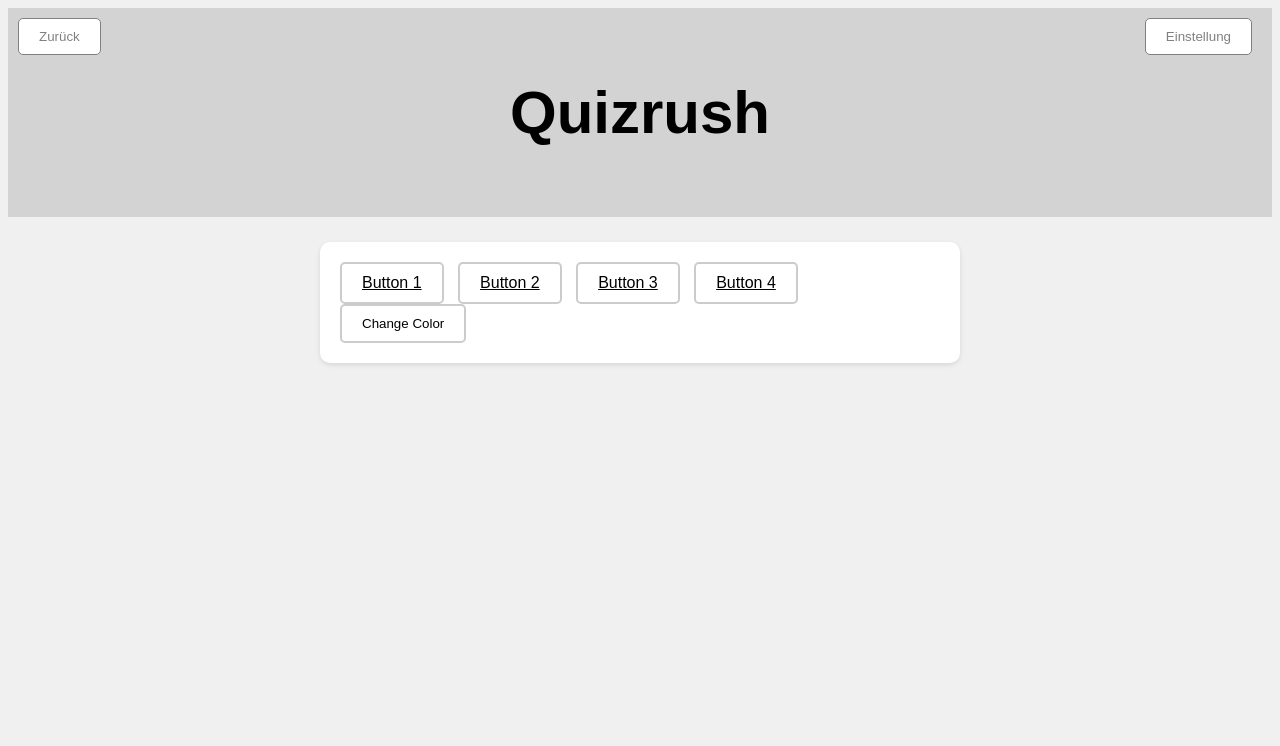
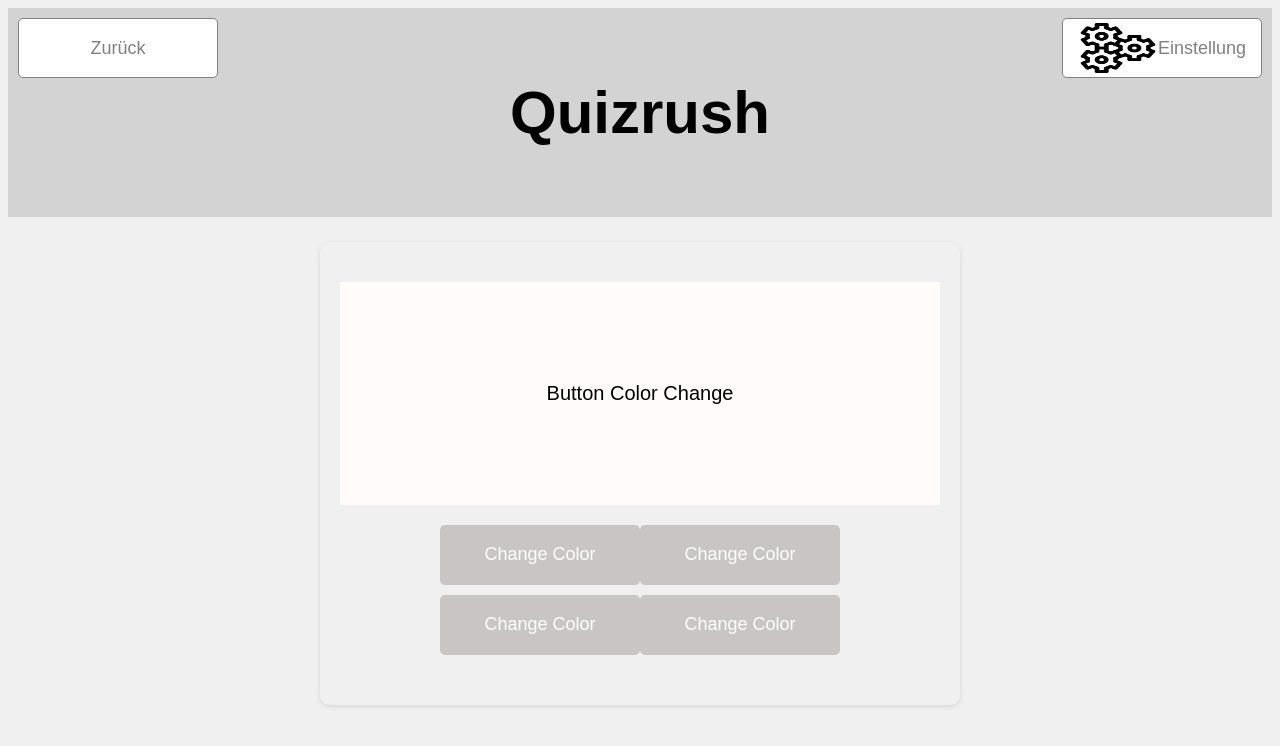
Before and after one commit to OliverH144/QuizrushProject, a Flask app: page /quiz1/ in a window 1280 px wide. Shown: the top 746 px of the page. Run offline with Flask 3, Linux system fonts and the light colour scheme.

Commit message:
neue sachen

```diff
--- /dev/null
+++ b/static/css/style.css
@@ -0,0 +1,101 @@
+
+        body {
+            font-family: Arial, sans-serif;
+            background-color: #f0f0f0;
+        }
+
+        .container {
+            max-width: 600px;
+            margin: 0 auto;
+            padding: 20px;
+            background-color: #f0f0f0;
+            border-radius: 10px;
+            box-shadow: 0 2px 5px rgba(0, 0, 0, 0.1);
+        }
+
+        .button {
+            width: 200px;
+            height: 60px;
+            display: flex;
+            justify-content: center;
+            align-items: center;
+            background-color: #c9c5c5;
+            color: #fff;
+            border: none;
+            border-radius: 5px;
+            cursor: pointer;
+            font-size: 18px;
+            text-decoration: none;
+            transition: background-color 0.3s ease;
+        }
+
+        .button:hover {
+            background-color: #0056b3;
+        }
+
+		.nav {
+            overflow: hidden;
+            background-color: lightgray;
+            padding: 10px;
+        }
+
+        h1 {
+            text-align: center;
+            background-color: lightgray;
+            padding: 10px;
+            font-size: 60px;
+        }
+
+		p {
+            text-align: center;
+            background-color: rgb(255, 251, 251);
+            padding: 100px;
+            font-size: 20px;
+        }
+
+		.nav .button {
+            float: right;
+            background-color: white;
+            color: gray;
+            border: 1px solid gray;
+        }
+
+        .button-container {
+            display: flex;
+            flex-wrap: wrap;
+            justify-content: center;
+            gap: 10px;
+            margin-top: 20px;
+        }
+
+        .button-antworten{
+            display: flex;
+            justify-content: center;
+            margin-bottom: 10px;
+        }
+
+        .settings {
+            position: fixed;
+            top: 50%;
+            left: 50%;
+            transform: translate(-50%, -50%);
+            padding: 20px;
+            background-color: #fff;
+            border: 1px solid #ccc;
+            box-shadow: 0 2px 5px rgba(0, 0, 0, 0.3);
+            z-index: 9999;
+          }
+          .settings button {
+            display: block;
+            margin: 10px auto;
+            padding: 10px 20px;
+            background-color: #ccc;
+            color: #fff;
+            border: none;
+            border-radius: 5px;
+            cursor: pointer;
+          }
+          body.dark-mode {
+            background-color: #222;
+            color: #fff;
+          }
--- a/templates/base.html
+++ b/templates/base.html
@@ -1,71 +1,7 @@
 <!doctype html>
 <head>
     <title>{% block TITLE %}{% endblock %} - Quizrush</title>
-    <style>
-        body {
-            font-family: Arial, sans-serif;
-            background-color: #f0f0f0;
-        }
-
-        .container {
-            max-width: 600px;
-            margin: 0 auto;
-            padding: 20px;
-            background-color: #fff;
-            border-radius: 10px;
-            box-shadow: 0 2px 5px rgba(0, 0, 0, 0.1);
-        }
-
-        .button {
-            display: inline-block;
-            padding: 10px 20px;
-            margin-right: 10px;
-            background-color: #fff;
-            color: #000;
-            border: 2px solid #ccc;
-            border-radius: 5px;
-            cursor: pointer;
-        }
-
-        .button:hover {
-            background-color: #ccc;
-            color: #fff;
-        }
-
-		.nav {
-            overflow: hidden;
-            background-color: lightgray;
-            padding: 10px;
-        }
-
-        h1 {
-            text-align: center;
-            background-color: lightgray;
-            padding: 10px;
-            font-size: 60px;
-        }
-
-		p {
-            text-align: center;
-            background-color: rgb(255, 251, 251);
-            padding: 100px;
-            font-size: 20px;
-        }
-
-		.nav .button {
-            float: right;
-            background-color: white;
-            color: gray;
-            border: 1px solid gray;
-        }
-
-		.button-container {
-  			display: flex;
-  			justify-content: center;
-  			align-items: center;
-  			flex-wrap: wrap;
-}
-    </style>
+    <link rel="stylesheet" href="{{ url_for('static', filename='css/style.css') }}">
 </head>
 <body>
     <nav class="nav">
@@ -73,10 +9,31 @@
 			<a href="{{ url_for('index') }}"><button class="button">Zurück</button></a>
 		</div>
         <div style="float: right;">
-			<a href="{{ url_for('index') }}"><button class="button">Einstellung</button></a>
+
+                <button class="button" onclick="toggleSettings()">
+                  <img src="{{ url_for('static', filename='einstellung.jpg') }}" style="width: 80px; height: 50px;"> Einstellung
+                </button>
         </div>
         <h1>Quizrush</h1>
     </nav>
+
+    <!-- <button onclick="toggleSettings()">Einstellungen</button> -->
+
+    <div id="settingsPanel" class="settings" style="display: none;">
+        <button onclick="toggleDarkMode()">Dark Mode</button>
+    </div>
+
+    <script>
+        function toggleSettings() {
+          var settingsPanel = document.getElementById('settingsPanel');
+          settingsPanel.style.display = (settingsPanel.style.display === 'none') ? 'block' : 'none';
+        }
+
+        function toggleDarkMode() {
+          var body = document.body;
+          body.classList.toggle('dark-mode');
+        }
+      </script>
 
     <section class="content">
         <header>{% block HEADER %}{% endblock %}</header>
--- a/templates/quiz1.html
+++ b/templates/quiz1.html
@@ -4,21 +4,40 @@
 {% extends 'base.html' %}
 {% block HEADER %}
 <h6></h6>
+<script>
+  function changeColor() {
+      var button = document.getElementById('richtigButton');
+      var currentColor = button.style.backgroundColor;
+
+      if (currentColor === 'white') {
+          button.style.backgroundColor = 'red';
+          button.style.color = 'white';
+          button.innerHTML = 'Weiß';
+          document.getElementById('heading').innerHTML = 'Weiß';
+      } else {
+          button.style.backgroundColor = 'white';
+          button.style.color = 'black';
+          button.innerHTML = 'Rot';
+          document.getElementById('heading').innerHTML = 'Rot';
+      }
+  }
+</script>
 {% endblock %}
 {% block CONTENT %}
 
 <body>
-    <div class="container">
-      <div>
-        <a class="button" href="quiz1.html">Button 1</a>
-        <a class="button" href="quiz2.html">Button 2</a>
-        <a class="button" href="seite3.html">Button 3</a>
-        <a class="button" href="seite4.html">Button 4</a>
-        <form action="/change_color" method="post">
-          <button class="button" type="submit">Change Color</button>
-      </form>
+  <div class="container">
+    <p id="heading">Button Color Change</p>
+    <div style="display: flex; flex-wrap: wrap; justify-content: center; gap: 10px; margin-bottom: 20px; margin: 20px;">
+      <div style="width: 100%; display: flex; justify-content: center;">
+        <button id="myButton" class="button" onclick="changeColor()">Change Color</button>
+        <button id="myButton" class="button" onclick="changeColor()">Change Color</button>
+      </div>
+      <div style="width: 100%; display: flex; justify-content: center;">
+        <button id="myButton" class="button button-antworten" onclick="changeColor()">Change Color</button>
+        <button id="myButton" class="button button-antworten" onclick="changeColor()">Change Color</button>
       </div>
     </div>
-  </body>
+</body>
 {% endblock %}
 </html>
```
Also changed, not shown: templates/css/style.css (deleted, +0 -54 lines), templates/einstellung.html (added, +52 -0 lines), templates/home.html (+15 -15 lines), templates/quiz3.html (+0 -53 lines), static/einstellung.jpg (added).
